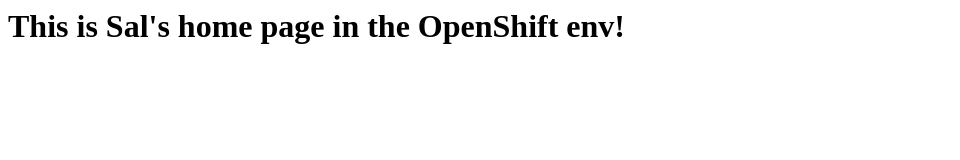
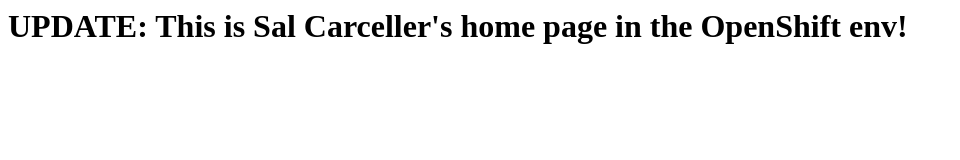
Before and after one commit to scarceller/s2iExample, a plain HTML site: page index.html in a window 1280 px wide. Shown: the whole page, without its empty margins (0-960 px from the left). Drawn offline with Linux system fonts and the light colour scheme.

Commit message:
Update index.html

```diff
--- a/index.html
+++ b/index.html
@@ -3,6 +3,6 @@
     <title>HTML Home Page</title>
   </head>
   <body>
-    <h1>This is Sal's home page in the OpenShift env!</h1>
+    <h1>UPDATE: This is Sal Carceller's home page in the OpenShift env!</h1>
   </body>
 </html>
```
